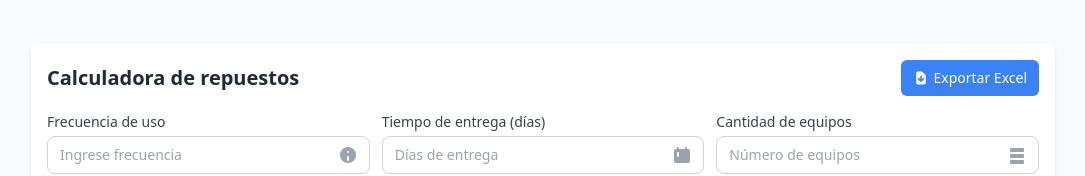
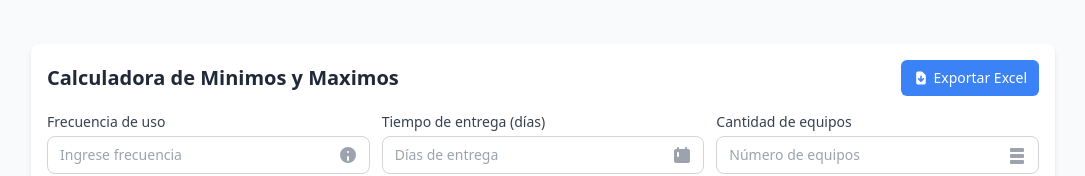
Before and after one commit to misraelDev/CALCULADORA, a plain HTML site: page index.html in a window 1280 px wide. Shown: the part 219-395 px from the top of the page, without its empty margins (97-1182 px from the left). Drawn offline with nearby package versions, Linux system fonts and the light colour scheme.

Commit message:
Cambio de titulo 🚀

```diff
--- a/index.html
+++ b/index.html
@@ -3,7 +3,7 @@
 <head>
     <meta charset="UTF-8">
     <meta name="viewport" content="width=device-width, initial-scale=1.0">
-    <title>Calculadora de repuestos</title>
+    <title>Calculadora de Minimos y Maximos</title>
     <script src="https://cdn.tailwindcss.com"></script>
     <script src="https://cdnjs.cloudflare.com/ajax/libs/xlsx/0.17.5/xlsx.full.min.js"></script>
     <link rel="stylesheet" href="css/styles.css">
@@ -13,7 +13,7 @@
         <!-- Sección de Calculadora -->
         <div class="bg-white shadow-md rounded-lg p-4">
             <div class="flex flex-col sm:flex-row justify-between items-center mb-4">
-                <h1 class="text-xl font-bold text-gray-800 mb-2 sm:mb-0">Calculadora de repuestos</h1>
+                <h1 class="text-xl font-bold text-gray-800 mb-2 sm:mb-0">Calculadora de Minimos y Maximos</h1>
                 <div>
                     <button
                         id="exportExcelBtn"
```
